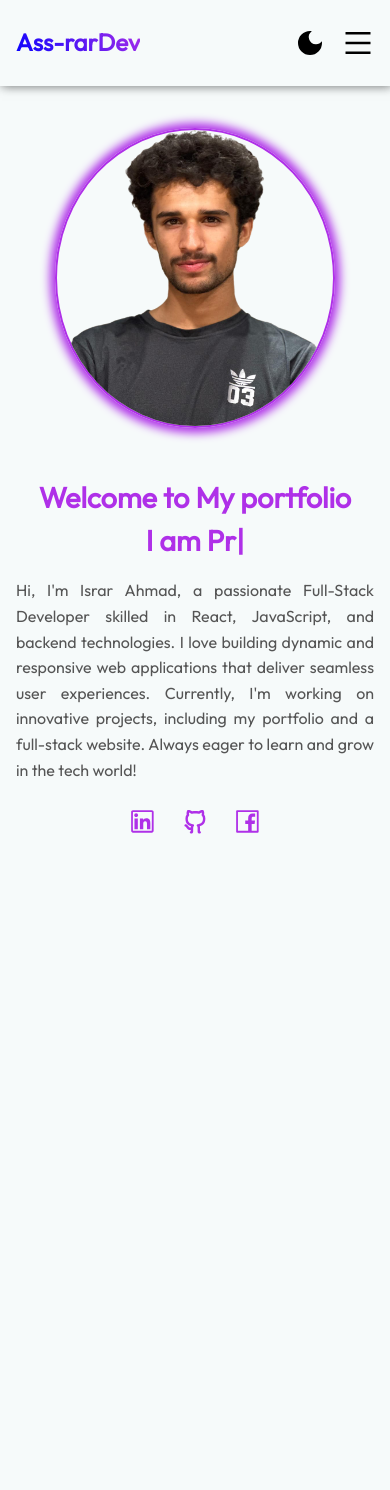
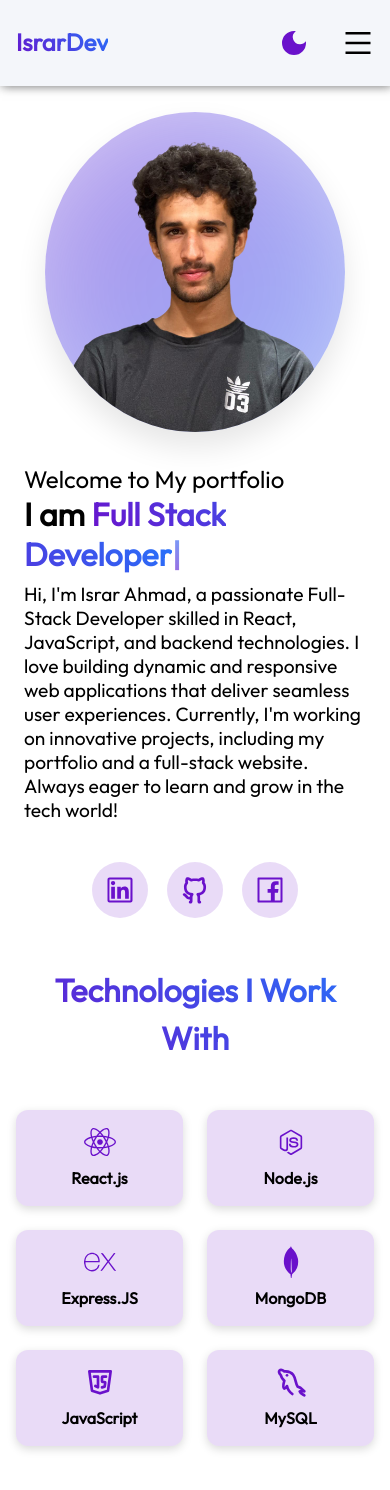
Before and after one commit to israrahmad831/Portfoio-Website, a React (Vite) app in the folder Frontend/: page / in a window 390 px wide. Shown: the top 1490 px of the page. Before the commit the page ends 852 px from the top, so only its background shows below. Built offline with nearby package versions, Linux system fonts and the light colour scheme.

Commit message:
Home Component Completed

```diff
--- /dev/null
+++ b/Frontend/src/Components/About/About.jsx
@@ -0,0 +1,13 @@
+import React from "react";
+
+const About = () => {
+  return (
+    <>
+      <div>
+        <h1>About</h1>
+      </div>
+    </>
+  );
+};
+
+export default About;
--- a/Frontend/src/Components/Home/Home.jsx
+++ b/Frontend/src/Components/Home/Home.jsx
@@ -1,3 +1,9 @@
+import { TbBrandMysql } from "react-icons/tb";
+import { TbBrandJavascript } from "react-icons/tb";
+import { SiMongodb } from "react-icons/si";
+import { SiExpress } from "react-icons/si";
+import { DiNodejsSmall } from "react-icons/di";
+import { FaReact } from "react-icons/fa";
 import { RiGithubLine } from "react-icons/ri";
 import { AiOutlineFacebook } from "react-icons/ai";
 import { AiOutlineLinkedin } from "react-icons/ai";
@@ -14,7 +20,7 @@ const Home = () => {
     const typed = new Typed(typedref.current, {
       strings: [
         "Full Stack Developer",
-        "Moble App Developer",
+        "App Developer",
         "Problem Solver",
       ],
       typedSpeed: 0,
@@ -31,7 +37,7 @@ const Home = () => {
       <div className={styles.mainBox}>
         <div className={styles.leftSide}>
           <div className={styles.introBox}>
-            <h1>Welcome to My portfolio</h1>
+            <div className={styles.welcome}>Welcome to My portfolio</div>
             <h1 className={styles}>
               I am <span ref={typedref} />
             </h1>
@@ -77,6 +83,49 @@ const Home = () => {
           </div>
         </div>
       </div>
+      <div className={styles.TechUsed}>
+        <div className={styles.header}>
+          <h1>Technologies I Work With</h1>
+        </div>
+        <div className={styles.techs}>
+          <div className={styles.technology}>
+            <Magnetic>
+              <FaReact className={styles.icons} />
+            </Magnetic>
+            React.js
+          </div>
+          <div className={styles.technology}>
+            <Magnetic>
+              <DiNodejsSmall className={styles.icons} />
+            </Magnetic>
+            Node.js
+          </div>
+          <div className={styles.technology}>
+            <Magnetic>
+              <SiExpress className={styles.icons} />
+            </Magnetic>
+            Express.JS
+          </div>
+          <div className={styles.technology}>
+            <Magnetic>
+              <SiMongodb className={styles.icons} />
+            </Magnetic>
+            MongoDB
+          </div>
+          <div className={styles.technology}>
+            <Magnetic>
+              <TbBrandJavascript className={styles.icons} />
+            </Magnetic>
+            JavaScript
+          </div>
+          <div className={styles.technology}>
+            <Magnetic>
+              <TbBrandMysql className={styles.icons} />
+            </Magnetic>
+            MySQL
+          </div>
+        </div>
+      </div>
     </>
   );
 };
--- a/Frontend/src/Components/Home/Home.module.css
+++ b/Frontend/src/Components/Home/Home.module.css
@@ -1,111 +1,246 @@
+/* Main Container */
 .mainBox {
-  padding-top: 8rem;
   display: flex;
-  flex-direction: row;
-  width: 100%;
-  justify-content: center;
   align-items: center;
-  gap: 2rem;
+  justify-content: space-between;
+  gap: 6rem;
+  max-width: 1200px;
+  margin: auto;
+  padding: 8rem 4rem;
+  padding-bottom: 0;
 }
 
 .leftSide {
-  width: 50%;
+  flex: 1;
   display: flex;
   flex-direction: column;
   justify-content: center;
-  align-items: center;
+  align-items: flex-start;
+  width: 50%;
+  height: 100%;
 }
 
 .introBox {
-  margin: 1rem;
   max-width: 600px;
 }
 
 .introBox h1 {
   font-size: 2rem;
-  font-weight: bold;
-  color: #af30e8;
+  font-weight: 800;
+  margin-bottom: 1rem;
+}
+
+.introBox span {
+  font-weight: 900;
+  background: linear-gradient(45deg, #6a11cb, #2575fc);
+  -webkit-background-clip: text;
+  -webkit-text-fill-color: transparent;
 }
 
 .introBox p {
-  font-size: 1.1rem;
-  color: #555;
-  margin-top: 1rem;
-  line-height: 1.6;
-}
-
-.typing-text {
-  color: #af30e8;
-  font-weight: bold;
+  font-size: 1.2rem;
+  line-height: 1.8;
+  margin-bottom: 2.5rem;
+  font-weight: 400;
 }
 
 .socialLinks {
   display: flex;
-  gap: 1.5rem;
-  margin-top: 1.5rem;
+  width: 100%;
+  justify-content: center;
+  gap: 1.2rem;
 }
 
 .socialLinks a {
-  font-size: 3rem;
-  color: #af30e8;
+  font-size: 2rem;
+  color: #6a11cb;
+  text-decoration: none;
+  padding: 12px;
+  border-radius: 50%;
+  background: rgba(106, 17, 203, 0.15);
+  transition: all 0.3s ease-in-out;
+  display: flex;
+  align-items: center;
+  justify-content: center;
 }
 
 .socialLinks a:hover {
-  color: #8a1bc4;
+  background: #6a11cb;
+  color: white;
+  transform: scale(1.1);
 }
 
 .rightSide {
-  width: 50%;
+  flex: 1;
   display: flex;
-  flex-direction: column;
   justify-content: center;
   align-items: center;
+  position: relative;
+  width: 50%;
 }
 
 .imageBox {
+  width: 380px;
+  height: 400px;
+  border-radius: 20px;
+  overflow: hidden;
+  background: rgba(255, 255, 255, 0.1);
+  box-shadow: 0 15px 30px rgba(0, 0, 0, 0.1);
+  backdrop-filter: blur(20px);
   display: flex;
   justify-content: center;
   align-items: center;
+  padding: 20px;
+  padding-bottom: 0;
+  padding-top: 30px;
+  position: relative;
+}
+
+.imageBox::before {
+  content: "";
+  position: absolute;
+  width: 450px;
+  height: 450px;
+  background: linear-gradient(135deg, #6a11cb, #2575fc);
+  border-radius: 50%;
+  z-index: -1;
+  filter: blur(80px);
+  opacity: 0.5;
 }
 
 .Israr {
-  width: 350px;
-  height: 370px;
-  border-radius: 50%;
-  border: 2px solid #af30e8;
-  box-shadow: 0 0 10px 5px #af30e8;
+  width: 100%;
+  height: auto;
+  border-radius: 15px;
+  transition: transform 0.4s ease;
 }
 
+.Israr:hover {
+  transform: scale(1.05);
+}
+
+.TechUsed {
+  margin-top: 3rem;
+  text-align: center;
+  margin-bottom: 2rem;
+}
+
+.header h1 {
+  font-size: 2.5rem;
+  font-weight: bold;
+  background: linear-gradient(45deg, #6a11cb, #2575fc);
+  -webkit-background-clip: text;
+  -webkit-text-fill-color: transparent;
+  margin-bottom: 2rem;
+}
+
+.techs {
+  display: grid;
+  grid-template-columns: repeat(3, 1fr);
+  gap: 2rem;
+  max-width: 800px;
+  margin: auto;
+  padding: 1rem;
+}
+
+.technology {
+  display: flex;
+  flex-direction: column;
+  align-items: center;
+  justify-content: center;
+  text-align: center;
+  font-size: 1.2rem;
+  font-weight: bold;
+  padding: 1rem 1.5rem;
+  border-radius: 12px;
+  background: rgba(106, 17, 203, 0.15);
+  box-shadow: 0 3px 10px rgba(0, 0, 0, 0.15);
+  transition: all 0.3s ease-in-out;
+}
+
+.technology:hover {
+  transform: scale(1.05);
+}
+
+.icons{
+  font-size: 2.5rem;
+  color: #6a11cb;
+  margin-bottom: 0.5rem;
+}
+@media (max-width: 1024px) {
+  .mainBox {
+    justify-content: center;
+  }
+  .introBox h1 {
+    margin-bottom: 0.5rem;
+  }
+  .leftSide {
+    width: 70%;
+    display: flex;
+    justify-content: center;
+    align-items: center;
+  }
+  .rightSide {
+    width: 30%;
+  }
+  .introBox p {
+    line-height: normal;
+  }
+}
 @media (max-width: 800px) {
   .mainBox {
     flex-direction: column-reverse;
+    padding-top: 7rem;
+    gap: 0;
+    padding-left: 1.5rem;
+    padding-right: 1.5rem;
+  }
+  .rightSide {
+    width: 100%;
+    margin-bottom: 2rem;
+  }
+  .imageBox {
+    border-radius: 50%;
+  }
+  .leftSide {
+    width: 100%;
   }
 
-  .leftSide,
-  .rightSide {
-    width: 100%;
+  .imageBox {
+    width: 300px;
+    height: 320px;
+  }
+  .introBox {
+    line-height: normal;
+  }
+
+  .Israr {
+    width: 250px;
     height: 100%;
   }
-  .introBox {
-    margin-bottom: 0;
-  }
-  .introBox h1 {
-    font-size: 1.8rem;
-    text-align: center;
+
+  .socialLinks {
+    justify-content: center;
   }
 
-  .introBox p {
+  .techs {
+    grid-template-columns: repeat(2, 1fr);
+    gap: 1.5rem;
+    max-width: 400px;
+  }
+  .header h1 {
+    font-size: 2rem;
+    padding: 0 1.5rem;
+  }
+  .welcome {
+    font-size: 1.5rem;
+  }
+  .technology {
+    padding: 1rem 1.5rem;
     font-size: 1rem;
-    text-align: justify;
   }
-  .socialLinks {
-    margin-bottom: 1rem;
-  }
-  .socialLinks a {
-    font-size: 1.8rem;
-  }
-  .Israr {
-    width: 280px;
-    height: 300px;
+
+  .technology svg {
+    font-size: 2rem;
   }
 }
--- a/Frontend/src/Components/Navbar/Navbar.jsx
+++ b/Frontend/src/Components/Navbar/Navbar.jsx
@@ -4,6 +4,7 @@ import { MdLightMode, MdDarkMode } from "react-icons/md";
 import styles from "./Navbar.module.css";
 import Menubar from "../MenuBar/MenuBar";
 import Magnetic from "../../Lib/Magnetic";
+import Home from "../Home/Home";
 
 const Navbar = () => {
   const [isSidebarOpen, setIsSidebarOpen] = useState(false);
@@ -48,7 +49,7 @@ const Navbar = () => {
       <nav className={`${styles.navbar} ${darkMode ? styles.dark_navbar : ""}`}>
         <div className={styles.internal}>
           <Magnetic className={styles.logo}>
-            <div>Ass-rarDev</div>
+            <div>IsrarDev</div>
           </Magnetic>
           <div className={styles.elements}>
             <ul className={styles.elements_list}>
--- a/Frontend/src/Components/Navbar/Navbar.module.css
+++ b/Frontend/src/Components/Navbar/Navbar.module.css
@@ -1,12 +1,15 @@
+/* Navbar Styling */
 .navbar {
-  background-color: rgb(246, 250, 250);
+  background-color: #f4f6fa;
   display: flex;
   justify-content: center;
   width: 100%;
   z-index: 100;
   box-shadow: 0 0 10px rgba(0, 0, 0, 0.1);
   position: fixed;
+  transition: background 0.3s ease-in-out;
 }
+
 .internal {
   max-width: 1400px;
   display: flex;
@@ -14,17 +17,20 @@
   justify-content: space-between;
   width: 100%;
 }
+
 .logo {
   font-size: 1.5rem;
   margin: 1.5rem 1rem;
   font-weight: bold;
-  background: linear-gradient(45deg, blue, #af30e8);
+  background: linear-gradient(45deg, #6a11cb, #2575fc);
   -webkit-background-clip: text;
   -webkit-text-fill-color: transparent;
 }
+
 .elements {
   display: flex;
 }
+
 .elements_list {
   list-style-type: none;
   display: flex;
@@ -32,81 +38,55 @@
   justify-content: space-between;
   align-items: center;
 }
+
 .elements_type {
   margin: 1.7rem 1rem;
-  color: black;
   font-size: 1.2rem;
   text-decoration: none;
-  width: 100%;
+  cursor: pointer;
+  color: #2d2e32;
+  transition: color 0.3s ease-in-out;
 }
 
-.elements_type {
-  position: relative;
-  display: inline-block;
-  text-decoration: none;
-  color: black;
-  font-weight: 300;
-  cursor: pointer;
-}
-
-/* .elements_type::after {
-  content: "";
-  position: absolute;
-  left: 0;
-  bottom: -2px;
-  width: 0;
-  height: 2px;
-  background: linear-gradient(45deg, blue, #af30e8);
-  transition: width 0.3s ease-in-out;
-} */
 .elements_type:hover {
-  background: linear-gradient(45deg, blue, #af30e8);
+  background: linear-gradient(45deg, #6a11cb, #2575fc);
   -webkit-background-clip: text;
   -webkit-text-fill-color: transparent;
   font-weight: bold;
 }
-/* .elements_type:hover::after {
-  width: 100%;
-} */
 
+/* Contact Button */
 .elements_contact {
   margin: 1.7rem 1rem;
   margin-right: 0;
   font-size: 1.2rem;
   text-decoration: none;
-  width: 100%;
+  background: linear-gradient(45deg, #6a11cb, #2575fc);
+  padding: 0.3rem 1.2rem;
+  border-radius: 30px;
   color: white;
-  background: linear-gradient(45deg, blue, #af30e8);
-  padding: 0.2rem 1rem;
   cursor: pointer;
-  border-radius: 30px;
 }
+
 .elements_contact:hover {
   transform: scale(1.1);
   transition: transform 0.5s;
 }
 
+/* Theme Toggle */
 .color_mode {
   font-size: 2rem;
   margin: 1.7rem 1rem;
   cursor: pointer;
+  color: #6a11cb;
+  transition: transform 0.3s ease-in-out;
 }
+
 .color_mode:hover {
   transform: scale(1.3);
-  transition: transform 0.5s;
 }
 
-body {
-  background-color: rgb(246, 250, 250);
-  color: black;
-  transition: background 0.3s ease-in-out, color 0.3s ease-in-out;
-}
-
-.navbar {
-  background-color: rgb(246, 250, 250);
-  box-shadow: 0 0 10px rgba(0, 0, 0, 0.1);
-}
-
+/* Dark Mode Styling */
 .dark {
   background-color: #121212;
   color: white;
@@ -121,17 +101,25 @@ body {
   color: white;
 }
 
+.dark .elements_type:hover {
+  background: linear-gradient(45deg, #6a11cb, #2575fc);
+  -webkit-background-clip: text;
+  -webkit-text-fill-color: transparent;
+}
 
 .dark .elements_contact {
-  background: linear-gradient(45deg, #af30e8, blue);
+  background: linear-gradient(45deg, #2575fc, #6a11cb);
 }
 
 .dark .color_mode {
   color: white;
 }
+
+/* Mobile Responsive */
 .menu_bar {
   display: none;
 }
+
 @media (max-width: 800px) {
   .elements_list {
     display: none;
@@ -140,7 +128,6 @@ body {
     display: block;
     font-size: 2rem;
     margin: 1.7rem 1rem;
-    margin-left: 0;
     cursor: pointer;
   }
 }
```
Also changed, not shown: Frontend/src/Components/About/About.module.css (added).
